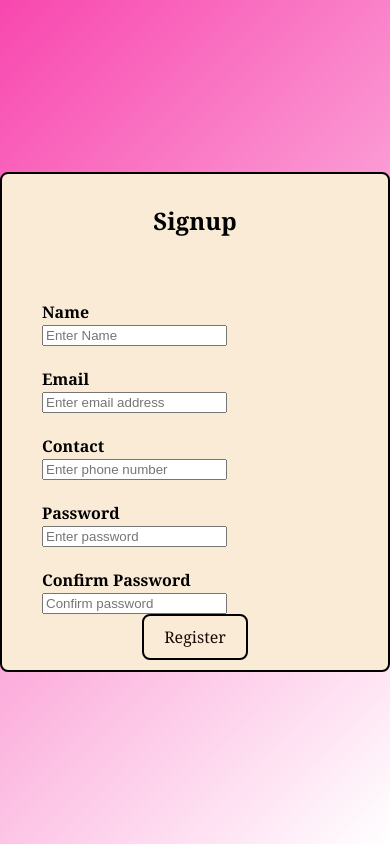
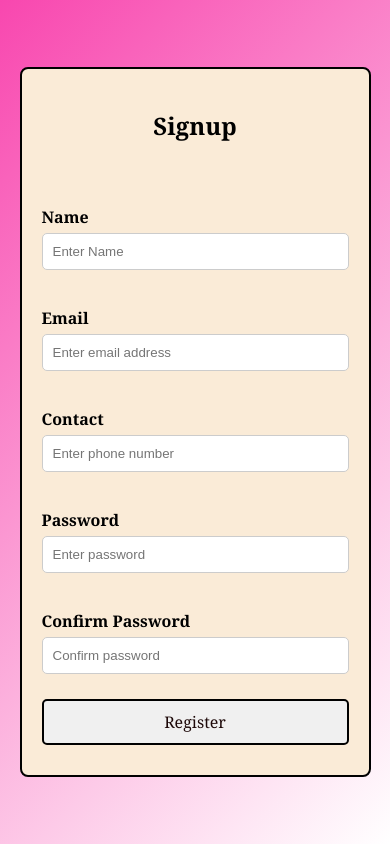
Before and after one commit to aaravsambyal/Hello-World, a plain HTML site: page docs/signup/register.html in a window 390 px wide. Drawn offline with Linux system fonts and the light colour scheme.

Commit message:
fixed for mobile

```diff
--- a/docs/index.css
+++ b/docs/index.css
@@ -69,7 +69,7 @@ div:not(#title):hover {
     display: flex;
     width: fit-content;
     background: none;
-     box-shadow: none !important;
+    box-shadow: none !important;
 
 }
 
@@ -100,3 +100,32 @@ p {
     color: white;
     transition: background-color 0.3s, color 0.3s;
 }
+
+@media (max-width: 600px) {
+  /* Resize headings */
+  #title h2 {
+    font-size: 1.5em;
+  }
+
+  #title h4 {
+    font-size: 1em;
+  }
+
+  /* Slightly reduce padding and width */
+  div {
+    width: 90%;
+    padding: 15px;
+  }
+
+  /* Keep profile image proportional */
+  .profile-pic {
+    width: 100px;
+    height: 100px;
+  }
+
+  /* Center login/signup on mobile */
+  #link {
+    justify-content: center;
+    gap: 10px;
+  }
+}
--- a/docs/login/login.css
+++ b/docs/login/login.css
@@ -1,3 +1,4 @@
+/* 🌈 Body & page setup */
 body {
     font-family: Arial, Helvetica, sans-serif;
     background: linear-gradient(135deg, #6c21e6 0%, #fafcff 100%);
@@ -9,44 +10,76 @@ body {
     height: 100vh;
 }
 
+/* 📦 Container for login form */
 div {
     background: white;
     padding: 20px;
     border-radius: 8px;
     border: 2px solid black;
-    width: 80%;
-    max-width: 300px;
-
+    width: 90%;
+    max-width: 350px;
+    box-sizing: border-box;
 }
 
+/* 🏷️ Header section with Google login */
 .login-header {
     display: flex;
     align-items: center;
     justify-content: center;
     border: 0;
-
+    margin-bottom: 15px;
 }
-
-
 
 #google {
     vertical-align: middle;
-    width: 24px;
-    height: 24px;
+    width: 32px;
+    height: 32px;
     margin-left: 8px;
 }
 
-.border{
-    width: fit-content;
+/* ✏️ Input fields */
+input {
+    width: 100%;
+    padding: 10px;
+    margin-top: 5px;
+    margin-bottom: 15px;
+    box-sizing: border-box;
+    border-radius: 5px;
+    border: 1px solid #ccc;
+}
+
+/* 🔘 Login button */
+.border {
+    width: 100%;
     display: flex;
     align-items: center;
     justify-content: center;
     padding: 10px 15px;
-    margin: 10px auto;
+    margin: 10px 0;
+    background-color: #2196f3;
+    color: white;
+    border-radius: 5px;
+    cursor: pointer;
+    transition: background-color 0.3s, color 0.3s;
 }
 
-.border:hover{
+.border:hover {
     background-color: #fda048;
     color: white;
-    transition: background-color 0.3s, color 1s;
 }
+
+/* 📱 Responsive tweaks for small screens */
+@media (max-width: 350px) {
+    div {
+        padding: 15px;
+    }
+
+    input, .border {
+        font-size: 0.9em;
+    }
+
+    #google {
+        width: 28px;
+        height: 28px;
+    }
+}
--- a/docs/signup/register.css
+++ b/docs/signup/register.css
@@ -1,46 +1,70 @@
-body{
+/* 🌈 Body & page setup */
+body {
     margin: 0;
     padding: 0;
     background: linear-gradient(135deg, #f847af 0%, white 100%);
-    font-family:Georgia, 'Times New Roman', Times, serif;
-    height: 100vh;
+    font-family: Georgia, 'Times New Roman', Times, serif;
     display: flex;
     align-items: center;
     justify-content: center;
-
+    min-height: 100vh;
 }
 
-div{
+/* 📦 Container for register form */
+div {
     border: 2px solid black;
-    margin-bottom: 16px;
     border-radius: 8px;
-    margin: 150px auto;
-    width: 80%;
-    max-width: 600px;
-    padding: 10px 40px;
+    margin: 50px auto;
+    width: 90%;
+    max-width: 400px;
+    padding: 20px;
     background-color: antiquewhite;
-
+    box-sizing: border-box;
 }
 
-h2{
+/* 🏷️ Heading */
+h2 {
     text-align: center;
+    margin-bottom: 20px;
 }
 
+/* ✏️ Input fields */
+input {
+    width: 100%;
+    padding: 10px;
+    margin: 5px 0 15px 0;
+    border-radius: 5px;
+    border: 1px solid #ccc;
+    box-sizing: border-box;
+}
 
-.border{
-    align-content: center;
+/* 🔘 Register button */
+.border {
     display: flex;
     align-items: center;
     justify-content: center;
-    width: fit-content;
+    width: 100%;
     color: rgb(29, 8, 8);
-    margin: 0 auto;
+    margin: 10px 0;
     padding: 10px 20px;
-
+    border-radius: 5px;
+    cursor: pointer;
+    transition: background-color 0.3s, color 0.3s;
+    background-color: #f0f0f0; /* optional subtle background */
 }
 
 .border:hover {
     background-color: #5df858;
     color: white;
-    transition: background-color 0.3s, color 1s;
 }
+
+/* 📱 Responsive tweaks */
+@media (max-width: 350px) {
+    div {
+        padding: 15px;
+    }
+
+    input, .border {
+        font-size: 0.9em;
+    }
+}
```
Also changed, not shown: docs/index.html (+10 -9 lines).
